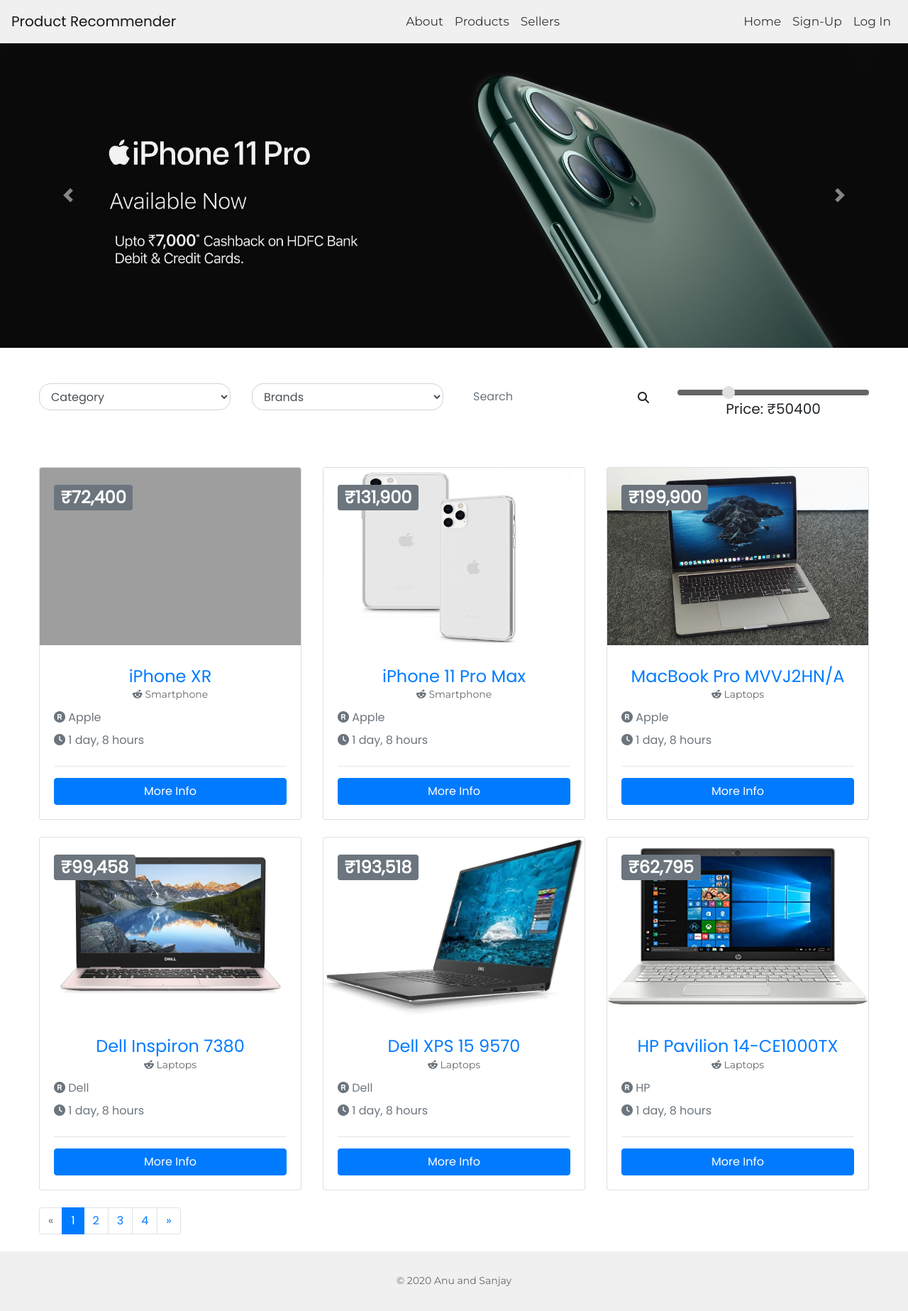
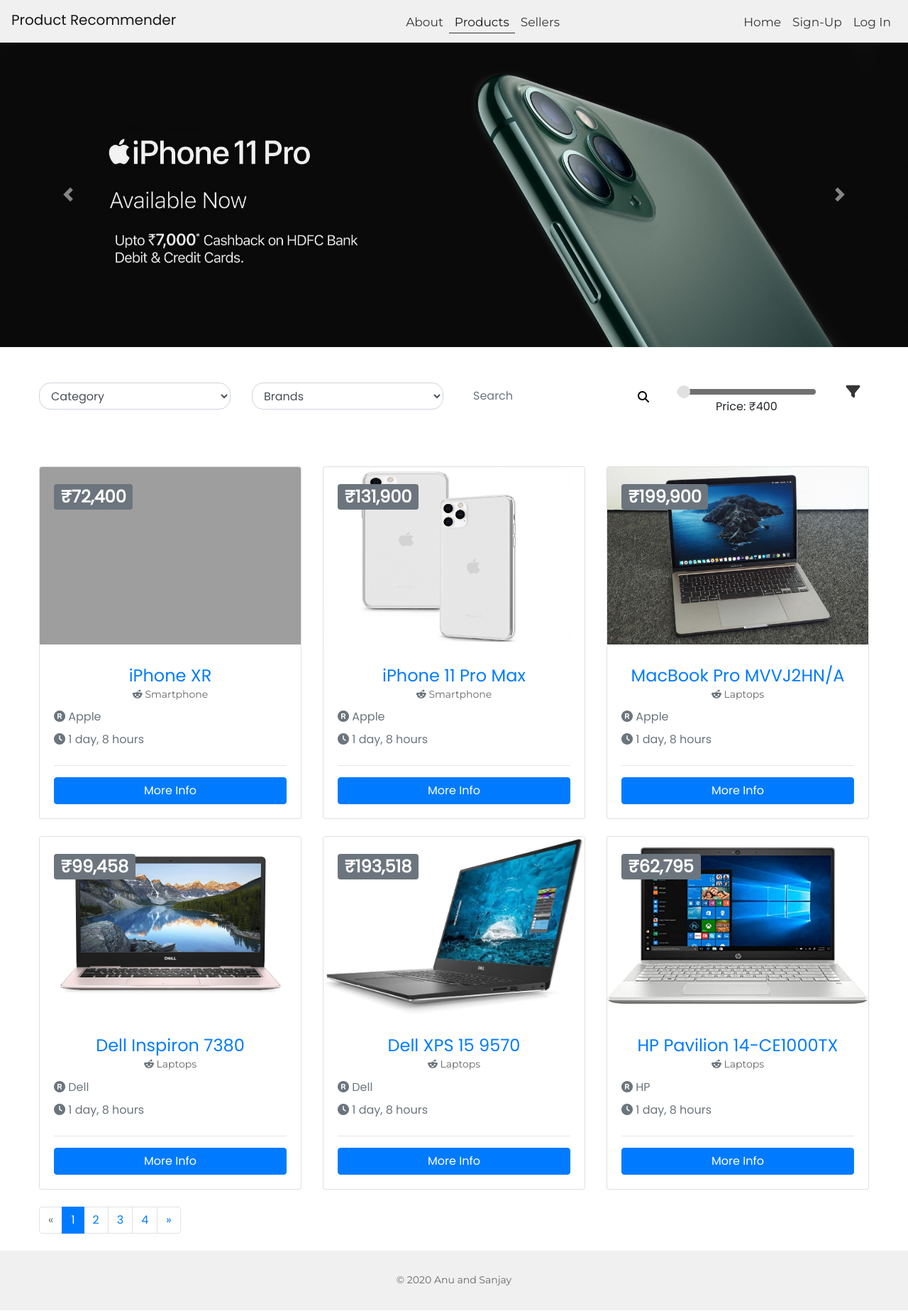
Before and after one commit to SanjayRajR/product-recommender, a Django app: page /products/ in a window 1280 px wide. Shown: the whole page at 71% size. Run offline with Django 3.2, Linux system fonts and the light colour scheme; data comes from the database, SQL or seed files in the repository; some libraries are stand-ins or nearby versions; grey boxes are pictures that could not be loaded.

Commit message:
Added underline and hover for active pages

```diff
--- a/main/products/views.py
+++ b/main/products/views.py
@@ -28,7 +28,8 @@
     context = {
         'products': paged_listings,
         'type_choices': type_choices,
-        'brand_choices': brand_choices
+        'brand_choices': brand_choices,
+        'values': request.GET
     }
     # print(listings)
     return render(request, 'products/view_products.html',context)
--- a/main/static/css/accounts.css
+++ b/main/static/css/accounts.css
@@ -115,6 +115,13 @@
 .navbar-light .navbar-nav .nav-link {
   color:#353535;
 }
+.nav-link{
+  padding-bottom: 1px;
+}
+
+.navbar{
+  padding-bottom: 12px;
+}
 
 #navbarSupportedContent{
   font-family: 'Rokkitt', serif;
@@ -129,6 +136,13 @@
   .nav-center{
     padding-left: 30%;
   }
+}
+.navbar-light .navbar-nav .active>.nav-link, .navbar-light .navbar-nav .nav-link.active, .navbar-light .navbar-nav .nav-link.show, .navbar-light .navbar-nav .show>.nav-link {
+  border-bottom: 1px solid #353535;
+}
+
+.navbar .nav-item:hover .nav-link{
+  color: #666666;
 }
 
 
--- a/main/static/css/home.css
+++ b/main/static/css/home.css
@@ -116,7 +116,7 @@
     width: 100%;
     height: 8px;
     border-radius: 5px;
-    background: #252525;
+    background: #353535;
     outline: none;
     opacity: 0.7;
     -webkit-transition: .2s;
@@ -144,3 +144,8 @@
     background: #4CAF50;
     cursor: pointer;
   }
+
+  .fa-filter{
+      padding-top: 12px;
+      color: #353535;
+  }
--- a/main/templates/base.html
+++ b/main/templates/base.html
@@ -60,29 +60,65 @@
           <li class="nav-item">
             <a class="nav-link" href="#about">About</a>
           </li>
-          <li class="nav-item">
+          <li
+          {% if 'products' == request.path %}
+            class="nav-item active"
+          {% else %}
+            class="nav-item"
+          {% endif %}
+          >
             <a class="nav-link" href="{% url 'products' %}">Products</a>
           </li>
-          <li class="nav-item">
+          <li
+          {% if 'index' == request.path %}
+            class="nav-item active"
+          {% else %}
+            class="nav-item"
+          {% endif %}
+          >
             <a class="nav-link" href="{% url 'index' %}">Sellers</a>
           </li>
       </ul>
       <ul class="navbar-nav ml-auto">
-        <li class="nav-item">
+        <li
+          {% if 'index' == request.path %}
+            class="nav-item active"
+          {% else %}
+            class="nav-item"
+          {% endif %}
+          >
           <a class="nav-link"  href="{% url 'index' %}">Home <span class="sr-only">(current)</span></a>
         </li>
         {% if user.is_authenticated %}
-        <li class="nav-item">
+        <li
+          {% if 'register' == request.path %}
+            class="nav-item active"
+          {% else %}
+            class="nav-item"
+          {% endif %}
+          >
          <a class="nav-link headers" href="{% url 'register' %}">{{ user.first_name}} {{ user.last_name}} </a>
         </li>
         <li class="nav-item">
           <a class="nav-link headers" href="{% url 'logout' %}"><i class="zmdi zmdi-sign-in"></i>  Log Out</a>
         </li>
         {% else %}
-          <li class="nav-item">
+        <li
+        {% if 'register' == request.path %}
+          class="nav-item active"
+        {% else %}
+          class="nav-item"
+        {% endif %}
+        >
             <a class="nav-link" href="{% url 'register' %}">Sign-Up</a>
           </li>
-          <li class="nav-item">
+          <li
+          {% if 'login' == request.path %}
+            class="nav-item active"
+          {% else %}
+            class="nav-item"
+          {% endif %}
+          >
             <a class="nav-link"  href="{% url 'login' %}">Log In</a>
          </li>
         {% endif %}
@@ -104,6 +140,16 @@
 		<div class="copyrights">
 			<p>© 2020 Anu and Sanjay</p>
 		</div>
-	</footer>
+  </footer>
+  <script src="http://code.jquery.com/jquery-2.1.4.min.js"></script>
+  <script>
+    $(function(){
+        $('a').each(function(){
+            if ($(this).prop('href') == window.location.href) {
+                $(this).addClass('active'); $(this).parents('li').addClass('active');
+            }
+        });
+    });
+</script>
 </body>
 </html>
--- a/main/templates/products/view_products.html
+++ b/main/templates/products/view_products.html
@@ -27,7 +27,8 @@
     <div class="container">
       <div class="row text-center">
         <div class="col-md-3">
-          <!-- <form action=""> -->
+          <form action="{% url 'products' %}">
+
           <div class="form-group">
             <select class="form-control" id="sel1">
               <option selected="true" disabled="disabled">Category</option>
@@ -50,18 +51,26 @@
         <div class="col-md-3">
           <div class="form-group filter">
             <div class="inner-addon right-addon">
-              <i class="fas fa-search glyphicon"></i>
-              <input type="text" class="form-control" placeholder="Search">
+              <button type="button" class="fas fa-search glyphicon"></button>
+              <input type="text" name="search"class="form-control" placeholder="Search" value="{{ values.search }}"">
             </div>
           </div>
         </div>
         <div class="col-md-3">
-          <div class="slidecontainer">
-          <input type="range" min="400" max="200000" value="50000" class="slider" id="myRange" step="1000">
-          <h5>Price: ₹<span id="demo"></span></h5>
+          <div class="row">
+            <div class="col-md-9 col-sm-9">
+              <div class="slidecontainer">
+                <input type="range" name="price" min="400" max="200400" value="400" class="slider" id="myRange" step="1000" value="{{ values.price }}" >
+                <h6>Price: ₹<span id="demo"></span></h6>
+              </div>
+            </div>
+            <div class="col-md-3 col-sm-3">
+              <button type="submit" class="fas fa-filter fa-lg"></button>
+            </div>
+          </div>
+
         </div>
-        </div>
-      <!-- </form> -->
+      </form>
       </div>
     </div>
 
```
Also changed, not shown: main/templates/home/index.html (+10 -21 lines).
